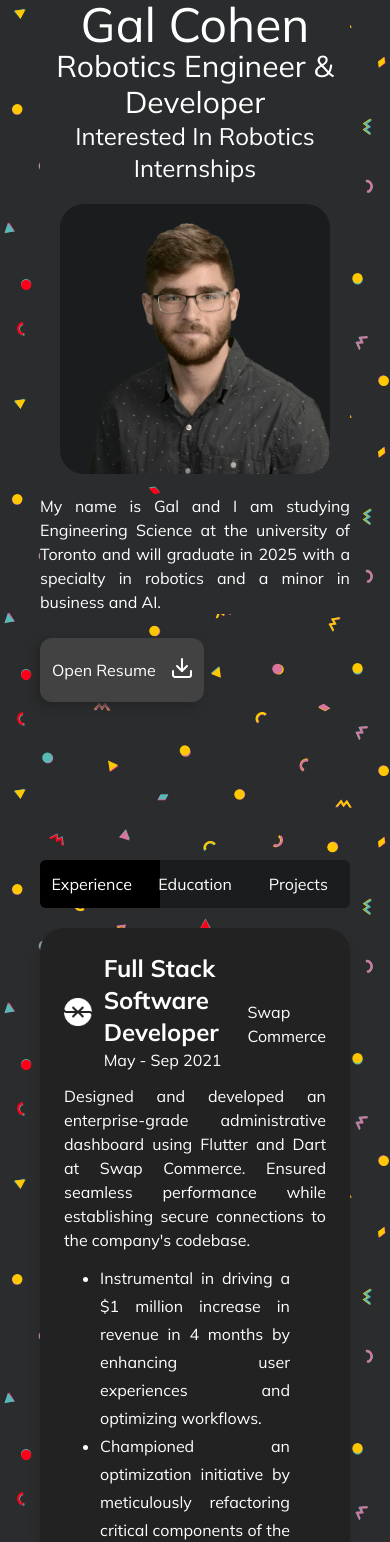
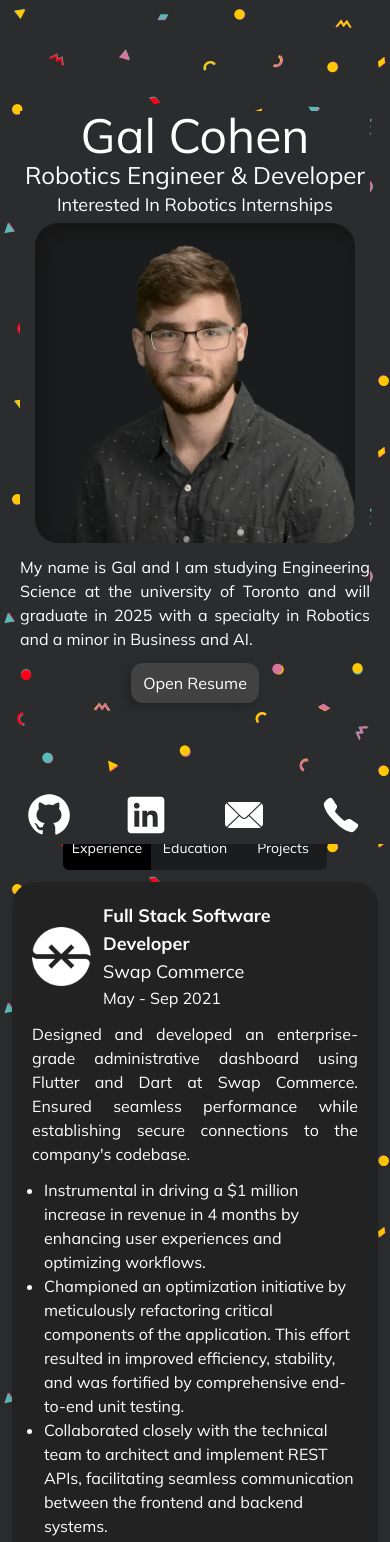
Before and after one commit to Galc3882/personal-website, a Next.js app: page / in a window 390 px wide. Shown: the top 1542 px of the page. Built offline with nearby package versions, Linux system fonts and the light colour scheme.

Commit message:
feat: adjust ui for mobile

```diff
--- a/src/app/page.tsx
+++ b/src/app/page.tsx
@@ -15,11 +15,12 @@ export default function HomePage() {
   return (
     <>
       <Contact />
-      <div className="px-10">
+      <div className="px-10 tablet:px-5 phone:px-0">
         <About />
         <div className="h-4" />
         <CategorySelect onCategoryChange={handleCategoryChange} />
         <Cards category={category} />
+        <div className="hidden h-[50px] stablet:block" />
       </div>
     </>
   );
--- a/src/components/About.tsx
+++ b/src/components/About.tsx
@@ -2,51 +2,49 @@ import DownloadIcon from "./icons/Download";
 
 export default function About() {
   return (
-    <section className="grid min-h-screen w-full grid-cols-1 justify-items-center gap-0 sm:grid-cols-2 sm:gap-5">
-      <div className="max-w-md1 sm:ml-10 sm:place-self-center">
+    <section className="grid min-h-screen w-full grid-cols-2 justify-items-center gap-5 tablet:grid-cols-[10fr_9fr] stablet:min-h-[96vh] stablet:grid-cols-1 stablet:gap-0">
+      <div className="ml-10 place-self-center tablet:ml-2 stablet:mx-5">
         <div className="bg-dark">
-          <div className="mb-0 bg-dark sm:mb-5">
-            <h1 className="m-0 text-center text-5xl sm:inline sm:text-left sm:text-6xl">
+          <div className="mb-5 tablet:mt-20 stablet:my-1">
+            <h1 className="m-0 inline text-left text-6xl tablet:text-5xl stablet:block stablet:text-center">
               Gal Cohen
             </h1>
-            <br className="sm:show hidden" />
-            <h3 className="m-0 text-center text-3xl sm:text-left sm:text-4xl">
+            <h3 className="m-0 text-left text-4xl tablet:text-2xl stablet:text-center">
               Robotics Engineer & Developer
             </h3>
-            <br className="sm:show hidden" />
-            <h4 className="m-0 text-center text-2xl sm:text-left sm:text-3xl">
+            <h4 className="m-0 text-left text-3xl tablet:text-xl stablet:text-center stablet:text-lg">
               Interested In Robotics Internships
             </h4>
           </div>
-          <p className="text-md hidden max-w-lg bg-dark text-justify sm:block">
-            My name is Gal and I am studying Engineering Science at the
-            university of Toronto and will graduate in 2025 with a specialty in
-            Robotics and a minor in Business and AI. For as long as I can
-            remember I’ve been fascinated with technology and I intend to
-            continuously learn about new technological developments.
-          </p>
-          <div className="shadow-3xl m-5 block h-fit max-w-md place-self-center rounded-3xl bg-darker sm:hidden ">
+          <div className="hidden h-fit max-w-xs place-self-center rounded-3xl bg-darker shadow-3xl-inner stablet:mx-auto stablet:block ">
             <img
               className="rounded-3xl"
               src="images/cropped.png"
               alt="Portrait of Gal"
             />
           </div>
+          <p className="block max-w-lg text-justify text-base stablet:my-3">
+            My name is Gal and I am studying Engineering Science at the
+            university of Toronto and will graduate in 2025 with a specialty in
+            Robotics and a minor in Business and AI.
+            <a className="stablet:hidden">
+              &nbsp;For as long as I can remember I’ve been fascinated with
+              technology and I intend to continuously learn about new
+              technological developments.
+            </a>
+          </p>
         </div>
-        <p className="text-md block max-w-prose bg-dark text-justify sm:hidden">
-          My name is Gal and I am studying Engineering Science at the university
-          of Toronto and will graduate in 2025 with a specialty in robotics and
-          a minor in business and AI.
-        </p>
         <a
-          className="mt-6 inline-flex gap-4 rounded-xl bg-button p-3 py-5 shadow-2xl hover:bg-buttonHover active:shadow-none"
+          className="mt-6 inline-flex gap-4 rounded-xl bg-button p-3 py-5 text-lg shadow-2xl hover:bg-buttonHover stablet:mx-auto stablet:mt-5 stablet:block stablet:w-fit stablet:py-3 phone:mt-0 phone:py-2 phone:text-base"
           href="Resume-Gal-Cohen.pdf"
         >
           Open Resume
-          <DownloadIcon />
+          <div className="stablet:ml-3 stablet:inline-block phone:hidden">
+            <DownloadIcon />
+          </div>
         </a>
       </div>
-      <div className="hidden h-fit max-w-md place-self-center rounded-3xl bg-darker shadow-3xl-inner sm:block ">
+      <div className="h-fit max-w-md place-self-center rounded-3xl bg-darker shadow-3xl-inner stablet:hidden ">
         <img
           className="rounded-3xl"
           src="images/cropped.png"
--- a/src/components/Card.tsx
+++ b/src/components/Card.tsx
@@ -15,7 +15,7 @@ const cardVariants = {
 };
 
 export function ExperienceCard({
-  key,
+  listId,
   title,
   place,
   dates,
@@ -25,7 +25,7 @@ export function ExperienceCard({
   image,
   selectedCard,
   handleCardClick,
-}: CardData & { key: number } & { selectedCard: boolean } & {
+}: CardData & { listId: string } & { selectedCard: boolean } & {
   handleCardClick: () => void;
 }) {
   return (
@@ -36,7 +36,8 @@ export function ExperienceCard({
       animate={selectedCard ? "selected" : "unselected"}
       variants={cardVariants}
       viewport={{ once: true }}
-      className="mx-auto my-5 flex max-w-4xl flex-col gap-3 rounded-3xl bg-card p-6 drop-shadow-lg"
+      className="mx-auto my-5 flex max-w-4xl flex-col gap-3 rounded-3xl bg-card p-6 drop-shadow-lg tablet:m-3 tablet:p-5 sphone:m-2 sphone:p-2"
+      id={listId}
     >
       {selectedCard && (
         <div className="inline-block cursor-pointer" onClick={handleCardClick}>
@@ -60,7 +61,7 @@ export function ExperienceCard({
       {!selectedCard && (
         <>
           <div className="flex flex-row gap-3">
-            <div className="flex flex-col justify-center">
+            <div className="flex flex-col justify-center tablet:min-w-[50px]">
               <Image
                 src={icon!}
                 alt="icon"
@@ -71,23 +72,29 @@ export function ExperienceCard({
             </div>
             <div className="flex flex-col justify-center">
               <div className="flex flex-row items-end gap-3">
-                <h1 className={`max-w-xl text-2xl font-bold`}>{title}</h1>
-                <h2 className="text-md">{place}</h2>
+                <h1 className={`max-w-xl text-2xl font-bold tablet:text-lg`}>
+                  {title}
+                </h1>
+                <h2 className="text-base tablet:hidden">{place}</h2>
               </div>
-              <h2 className="text-md">{dates}</h2>
+              <h2 className="hidden text-lg tablet:block">{place}</h2>
+              <h2 className="text-base">{dates}</h2>
             </div>
           </div>
           {description.map((paragraph, index) => {
             return (
-              <p key={index} className="text-md max-w-6xl text-justify">
+              <p key={index} className="max-w-6xl text-justify text-base">
                 {paragraph}
               </p>
             );
           })}
-          <ul className="shadow-3xl mx-9 h-fit list-disc rounded-3xl leading-7">
+          <ul className="shadow-3xl mx-9 h-fit list-disc rounded-3xl leading-7 tablet:ml-3 tablet:mr-0">
             {bulletPoints!.map((bulletPoint, index) => {
               return (
-                <li key={index} className="text-md max-w-6xl text-justify">
+                <li
+                  key={index}
+                  className="max-w-6xl text-justify text-base tablet:text-left"
+                >
                   {bulletPoint}
                 </li>
               );
@@ -96,7 +103,7 @@ export function ExperienceCard({
           {image && (
             <button
               onClick={handleCardClick}
-              className="relative mx-auto my-0 w-64 rounded-3xl bg-button px-4 py-2 text-lg font-medium shadow-2xl transition-colors duration-300 hover:bg-buttonHover"
+              className="relative mx-auto my-0 w-64 cursor-pointer rounded-3xl bg-button px-4 py-2 text-lg font-medium shadow-2xl transition-colors duration-300 hover:bg-buttonHover tablet:hidden"
             >
               Click to see a sneak peek
             </button>
@@ -108,6 +115,7 @@ export function ExperienceCard({
 }
 
 export function EducationCard({
+  listId,
   title,
   place,
   dates,
@@ -115,17 +123,18 @@ export function EducationCard({
   bulletPoints,
   subBulletPoints,
   icon,
-}: CardData) {
+}: CardData & { listId: string }) {
   return (
     <motion.div
       initial={{ opacity: 0 }}
       whileInView={{ opacity: 1 }}
       transition={{ delay: 0.15, easeIn: true, duration: 0.3 }}
       viewport={{ once: true }}
-      className="mx-auto my-5 flex max-w-4xl flex-col gap-3 rounded-3xl bg-card p-6 drop-shadow-lg"
+      className="mx-auto my-5 flex max-w-4xl flex-col gap-3 rounded-3xl bg-card p-6 drop-shadow-lg tablet:m-3 tablet:p-5 sphone:m-2 sphone:p-2"
+      id={listId}
     >
       <div className="flex flex-row gap-3">
-        <div className="flex flex-col justify-center">
+        <div className="flex flex-col justify-center tablet:min-w-[80px] phone:min-w-[60px]">
           <Image
             src={icon!}
             alt="icon"
@@ -135,29 +144,34 @@ export function EducationCard({
           />
         </div>
         <div className="flex flex-col justify-center">
-          <h1 className={`max-w-2xl text-2xl font-bold`}>{title}</h1>
+          <h1 className={`max-w-2xl text-2xl font-bold tablet:text-lg`}>
+            {title}
+          </h1>
           <h2 className="text-lg">{place}</h2>
-          <h2 className="text-md">{dates}</h2>
+          <h2 className="text-base">{dates}</h2>
         </div>
       </div>
       {description.map((paragraph, index) => {
         return (
-          <p key={index} className="text-md max-w-6xl text-justify">
+          <p key={index} className="max-w-6xl text-justify text-base">
             {paragraph}
           </p>
         );
       })}
-      <ul className="shadow-3xl mx-9 h-fit list-disc rounded-3xl leading-7">
+      <ul className="shadow-3xl mx-9 h-fit list-disc rounded-3xl leading-7 tablet:ml-3 tablet:mr-0">
         {bulletPoints!.map((bulletPoint, index) => {
           return (
-            <li key={index} className="text-md max-w-6xl text-justify">
+            <li
+              key={index}
+              className="max-w-6xl text-justify text-base tablet:text-left"
+            >
               {bulletPoint}
               {subBulletPoints && bulletPoints!.length - 1 == index && (
-                <ul className="ml-6 list-disc">
+                <ul className="ml-6 list-disc tablet:ml-3">
                   {subBulletPoints.map((subBulletPoint, subIndex) => (
                     <li
                       key={subIndex}
-                      className="text-md max-w-6xl text-justify"
+                      className="max-w-6xl text-justify text-base tablet:text-left"
                     >
                       {subBulletPoint}
                     </li>
@@ -173,6 +187,7 @@ export function EducationCard({
 }
 
 export function ProjectCard({
+  listId,
   title,
   dates,
   description,
@@ -180,7 +195,7 @@ export function ProjectCard({
   image,
   selectedCard,
   handleCardClick,
-}: CardData & { key: number } & { selectedCard: boolean } & {
+}: CardData & { listId: string } & { selectedCard: boolean } & {
   handleCardClick: () => void;
 }) {
   return (
@@ -191,7 +206,8 @@ export function ProjectCard({
       animate={selectedCard ? "selected" : "unselected"}
       variants={cardVariants}
       viewport={{ once: true }}
-      className="mx-auto my-5 flex max-w-4xl flex-col gap-3 rounded-3xl bg-card p-6 drop-shadow-lg"
+      className="mx-auto my-5 flex max-w-4xl flex-col gap-3 rounded-3xl bg-card p-6 drop-shadow-lg tablet:m-3 tablet:p-5 sphone:m-2 sphone:p-2"
+      id={listId}
     >
       {selectedCard && (
         <div className="inline-block cursor-pointer" onClick={handleCardClick}>
@@ -217,9 +233,11 @@ export function ProjectCard({
           <div className="flex flex-row justify-between gap-3">
             <div className="flex flex-col justify-center">
               <div className="flex flex-row items-end gap-3">
-                <h1 className={`max-w-xl text-2xl font-bold`}>{title}</h1>
+                <h1 className={`max-w-xl text-2xl font-bold tablet:text-lg`}>
+                  {title}
+                </h1>
               </div>
-              <h2 className="text-md">{dates}</h2>
+              <h2 className="text-base">{dates}</h2>
             </div>
             <div className="flex flex-col justify-center">
               <a href={link}>
@@ -229,7 +247,7 @@ export function ProjectCard({
           </div>
           {description.map((paragraph, index) => {
             return (
-              <p key={index} className="text-md max-w-6xl text-justify">
+              <p key={index} className="max-w-6xl text-justify text-base">
                 {paragraph}
               </p>
             );
@@ -237,7 +255,7 @@ export function ProjectCard({
           {image && (
             <button
               onClick={handleCardClick}
-              className="relative mx-auto my-0 w-64 rounded-3xl bg-button px-4 py-2 text-lg font-medium shadow-2xl transition-colors duration-300 hover:bg-buttonHover"
+              className="relative mx-auto my-0 w-64 cursor-pointer rounded-3xl bg-button px-4 py-2 text-lg font-medium shadow-2xl transition-colors duration-300 hover:bg-buttonHover tablet:hidden"
             >
               Click to see a sneak peek
             </button>
--- a/src/components/Cards.tsx
+++ b/src/components/Cards.tsx
@@ -174,7 +174,13 @@ const Cards: React.FC<Props> = ({ category }) => {
 
   const handleCardClick = (index: number) => {
     if (selectedCard === index) setSelectedCard(null);
-    else setSelectedCard(index);
+    else {
+      const cardElement = document.getElementById(`card-${index}`);
+      if (cardElement) {
+        cardElement.scrollIntoView({ behavior: "smooth", block: "start" });
+      }
+      setSelectedCard(index);
+    }
   };
 
   return (
@@ -185,17 +191,21 @@ const Cards: React.FC<Props> = ({ category }) => {
             return (
               <ExperienceCard
                 key={index}
+                listId={`card-${index}`}
                 {...card}
                 selectedCard={selectedCard === index}
                 handleCardClick={() => handleCardClick(index)}
               />
             );
           case "Education":
-            return <EducationCard key={index} {...card} />;
+            return (
+              <EducationCard key={index} listId={`card-${index}`} {...card} />
+            );
           case "Projects":
             return (
               <ProjectCard
                 key={index}
+                listId={`card-${index}`}
                 {...card}
                 selectedCard={selectedCard === index}
                 handleCardClick={() => handleCardClick(index)}
--- a/src/components/CategorySelect.tsx
+++ b/src/components/CategorySelect.tsx
@@ -17,7 +17,7 @@ const CategorySelect = ({ onCategoryChange }: Props) => {
     buttonsContainer?.scrollIntoView({ behavior: "smooth", block: "center" });
   };
   return (
-    <div className="flex justify-center">
+    <div className="flex justify-center phone:px-2">
       <div className="relative z-0 flex items-center justify-around overflow-hidden rounded-md bg-darker">
         <motion.svg
           width="100%"
@@ -28,11 +28,11 @@ const CategorySelect = ({ onCategoryChange }: Props) => {
         >
           <motion.rect
             x="0"
-            width="120px"
+            width={window.innerWidth < 425 ? "88px" : "120px"}
             height="100%"
             fill="black"
             animate={{
-              x: selected * 120,
+              x: selected * (window.innerWidth < 425 ? 88 : 120),
               transition: {
                 duration: 0.23,
               },
@@ -43,7 +43,7 @@ const CategorySelect = ({ onCategoryChange }: Props) => {
         {buttons.map((button, index) => (
           <span
             key={button}
-            className={`category-buttons z-20 w-[120px] flex-1 cursor-pointer select-none py-3 text-center`}
+            className={`category-buttons z-20 w-[120px] flex-1 cursor-pointer select-none py-3 text-center phone:w-[88px] phone:text-sm`}
             onClick={() => handleButtonClick(button, index)}
           >
             {button}
--- a/src/components/Contact.tsx
+++ b/src/components/Contact.tsx
@@ -1,6 +1,6 @@
 export default function Contact() {
   return (
-    <div className="absolute hidden bg-dark pl-5 pt-5 sm:flex ">
+    <div className="absolute flex bg-dark pl-5 pt-5 stablet:fixed stablet:bottom-0 stablet:z-40 stablet:w-full stablet:justify-around stablet:px-0 stablet:py-1">
       <a href="https://github.com/Galc3882">
         <svg
           fill="#fff"
--- a/tailwind.config.ts
+++ b/tailwind.config.ts
@@ -25,6 +25,10 @@ const config: Config = {
       },
       screens: {
         short: { raw: "(min-height: 800px)" },
+        tablet: { raw: "(max-width: 850px)" },
+        stablet: { raw: "(max-width: 520px)" },
+        phone: { raw: "(max-width: 425px)" },
+        sphone: { raw: "(max-width: 350px)" },
       },
     },
   },
```
